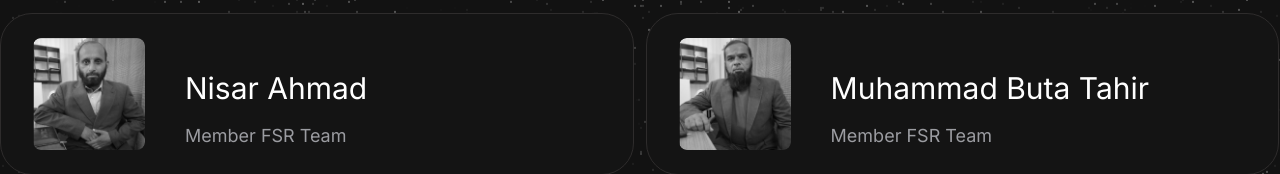
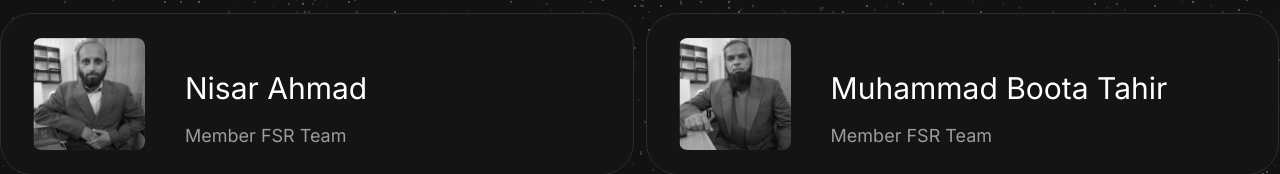
Before and after one commit to ashirasif/mdc_landing, a React (Vite) app: page /our-team in a window 1280 px wide. Shown: the part 1562-1736 px from the top of the page. Built offline with nearby package versions, Linux system fonts and the light colour scheme.

Commit message:
Name fix

```diff
--- a/src/components/team/Team.tsx
+++ b/src/components/team/Team.tsx
@@ -57,7 +57,7 @@ const teamMembers = [
     image: "/Nisar Ahmad.png",
   },
   {
-    name: "Muhammad Buta Tahir",
+    name: "Muhammad Boota Tahir",
     role: "Member FSR Team",
     image: "/Muhammad Buta Tahir.png",
   },
```
